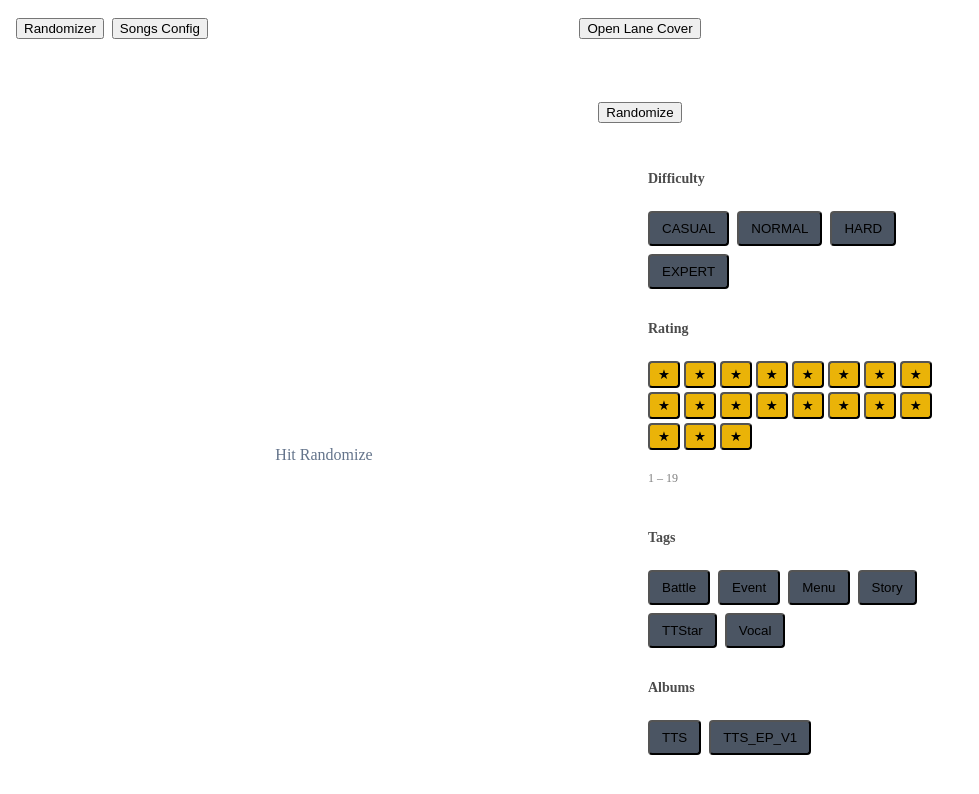
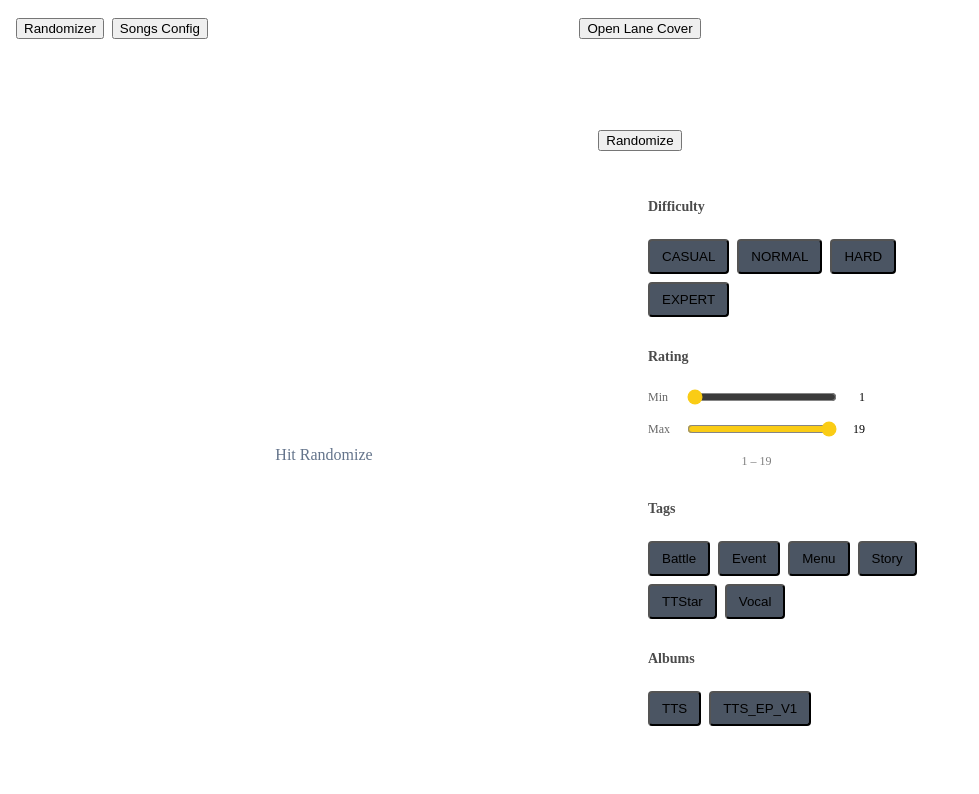
Before and after one commit to alvarodwi/ntrsv, a Vue app: page / in a window 1280 px wide. Shown: the top 794 px of the page, without its empty margins (0-979 px from the left). Built offline with nearby package versions, Linux system fonts and the light colour scheme.

Commit message:
feat: change rating filter to use dual slider
given up on using clunky star buttons, kinda wouldn't want to use input library

```diff
--- a/src/components/randomizer/FilterPanel.vue
+++ b/src/components/randomizer/FilterPanel.vue
@@ -43,22 +43,41 @@ const allAlbums = computed(() =>
                 </button>
             </div>
         </FilterSection>
+        <FilterSection title="Rating">
+            <div class="flex flex-col gap-4">
+                <!-- MIN -->
+                <div class="flex items-center gap-3">
+                    <span class="text-xs w-10 opacity-60">Min</span>
 
-        <FilterSection title="Rating">
-            <div class="flex flex-wrap gap-1">
-                <button v-for="n in 19" :key="n" @click="filter.applyRating(n)" class="px-2 py-1 rounded" :class="[
-                    n >= filter.minRating && n <= filter.maxRating
-                        ? 'bg-yellow-500'
-                        : 'bg-gray-600'
-                ]">
-                    ★
-                </button>
+                    <input type="range" min="1" max="19" v-model.number="filter.minRating"
+                        @input="filter.setMinRating(Number(($event.target as HTMLInputElement).value))"
+                        class="w-full accent-yellow-400" />
+
+                    <span class="text-xs w-6 text-right">
+                        {{ filter.minRating }}
+                    </span>
+                </div>
+
+                <!-- MAX -->
+                <div class="flex items-center gap-3">
+                    <span class="text-xs w-10 opacity-60">Max</span>
+
+                    <input type="range" min="1" max="19" v-model.number="filter.maxRating"
+                        @input="filter.setMaxRating(Number(($event.target as HTMLInputElement).value))"
+                        class="w-full accent-yellow-400" />
+
+                    <span class="text-xs w-6 text-right">
+                        {{ filter.maxRating }}
+                    </span>
+                </div>
+
+                <!-- RANGE DISPLAY -->
+                <div class="text-xs opacity-50 text-center">
+                    {{ filter.minRating }} – {{ filter.maxRating }}
+                </div>
             </div>
+        </FilterSection>
 
-            <p class="text-xs opacity-50">
-                {{ filter.minRating }} – {{ filter.maxRating }}
-            </p>
-        </FilterSection>
         <FilterSection title="Tags">
             <div class="flex flex-wrap gap-2">
                 <button v-for="tag in allTags" :key="tag" @click="filter.toggleTag(tag)"
--- a/src/stores/filterStore.ts
+++ b/src/stores/filterStore.ts
@@ -31,44 +31,14 @@ export const useFilterStore = defineStore('filters', {
         : this.albums.add(album)
     },
 
-    applyRating(n: number) {
-      const isFullRange =
-        this.minRating === 1 && this.maxRating === 19
+    setMinRating(v: number) {
+      this.minRating = v
+      if (this.maxRating < v) this.maxRating = v
+    },
 
-      const isSameRangeClick =
-        this.lastClicked === n &&
-        this.minRating === n &&
-        this.maxRating === n
-
-      if (isFullRange) {
-        this.minRating = 1
-        this.maxRating = n
-        this.lastClicked = n
-        return
-      }
-
-      if (isSameRangeClick) {
-        this.minRating = 1
-        this.maxRating = 19
-        this.lastClicked = null
-        return
-      }
-
-      if (this.lastClicked === n) {
-        this.minRating = n
-        this.maxRating = n
-        return
-      }
-
-      const mid = (this.minRating + this.maxRating) / 2
-
-      if (n < mid) {
-        this.minRating = n
-      } else {
-        this.maxRating = n
-      }
-
-      this.lastClicked = n
+    setMaxRating(v: number) {
+      this.maxRating = v
+      if (this.minRating > v) this.minRating = v
     },
   },
 })
```
